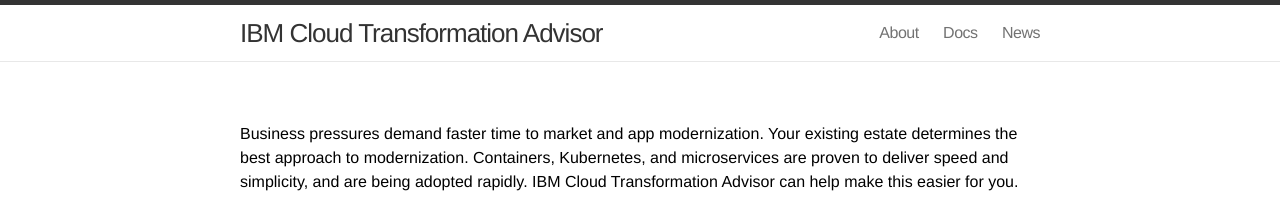
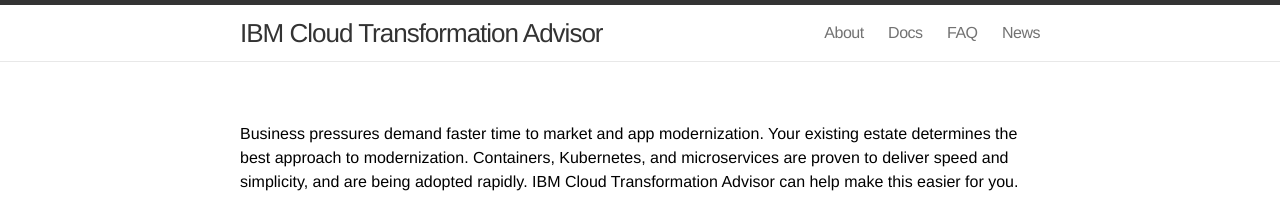
Before and after one commit to TransformationAdvisor/TA.github.io, a Jekyll site: the page built from index.md, in a window 1280 px wide. Shown: the top 216 px of the page. Built offline with Jekyll 4.4.1, drawn with Linux system fonts in a browser that asks for light colours; Markdown is read by kramdown in place of the engine named in the settings.

Commit message:
Update header.html

```diff
--- a/_includes/header.html
+++ b/_includes/header.html
@@ -19,6 +19,7 @@
       <div class="trigger">
         <a class="page-link" href="/about">About</a>
         <a class="page-link" href="/projects">Docs</a>
+        <a class="page-link" href="/FAQ">FAQ</a>
         <a class="page-link" href="/posts">News</a>
       </div>
     </nav>
```
